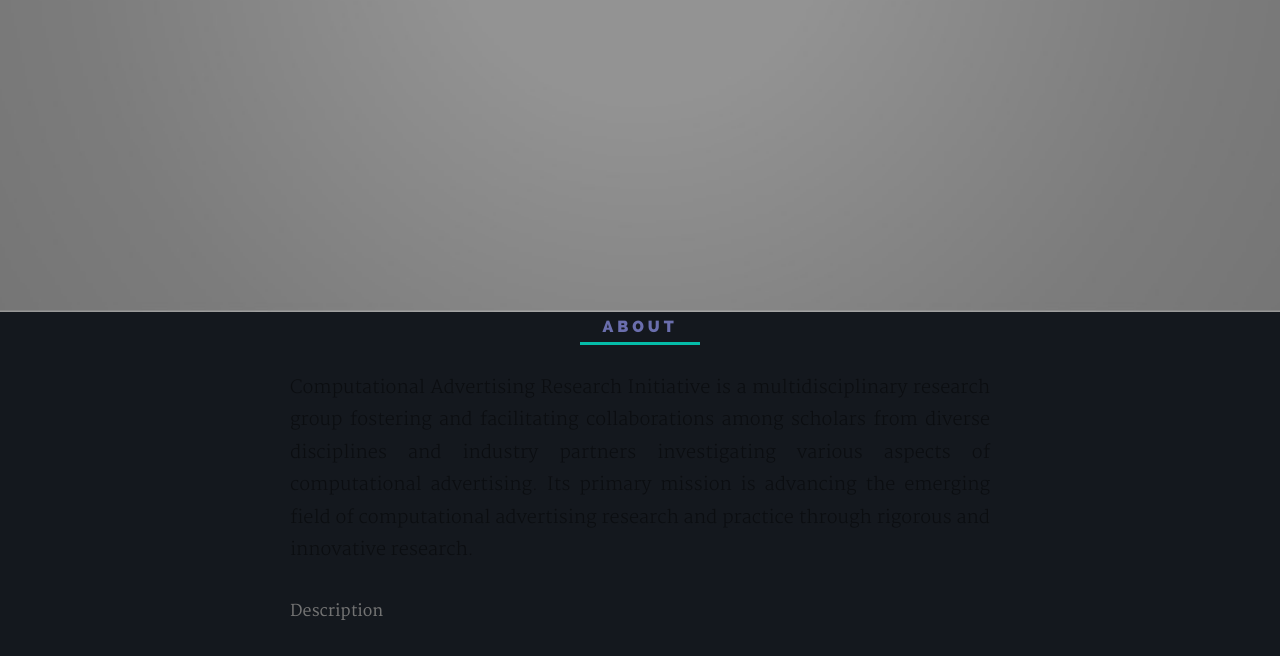
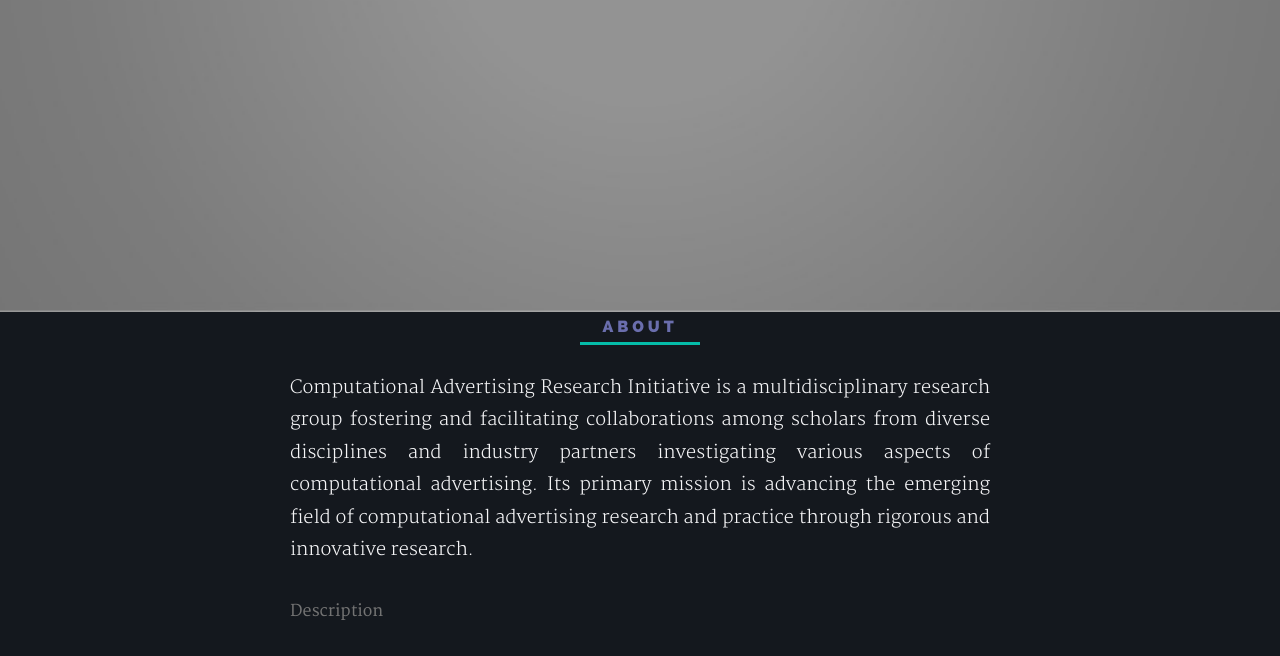
Before and after one commit to CAKExchange/CAKExchange.github.io, a plain HTML site: page index.html in a window 1280 px wide. Shown: the part 488-1144 px from the top of the page. Drawn offline with Linux system fonts and the light colour scheme.

Commit message:
website update

```diff
--- a/css/main.css
+++ b/css/main.css
@@ -740,7 +740,7 @@ button::-moz-focus-inner, input::-moz-focus-inner {
 	letter-spacing: .4rem;
 }
 .section-intro .lead {
-	color: rgba(0, 0, 0, 0.45);
+	color: #f5f5f7;
 }
 .section-intro .with-bottom-line {
 	position: relative;
```
